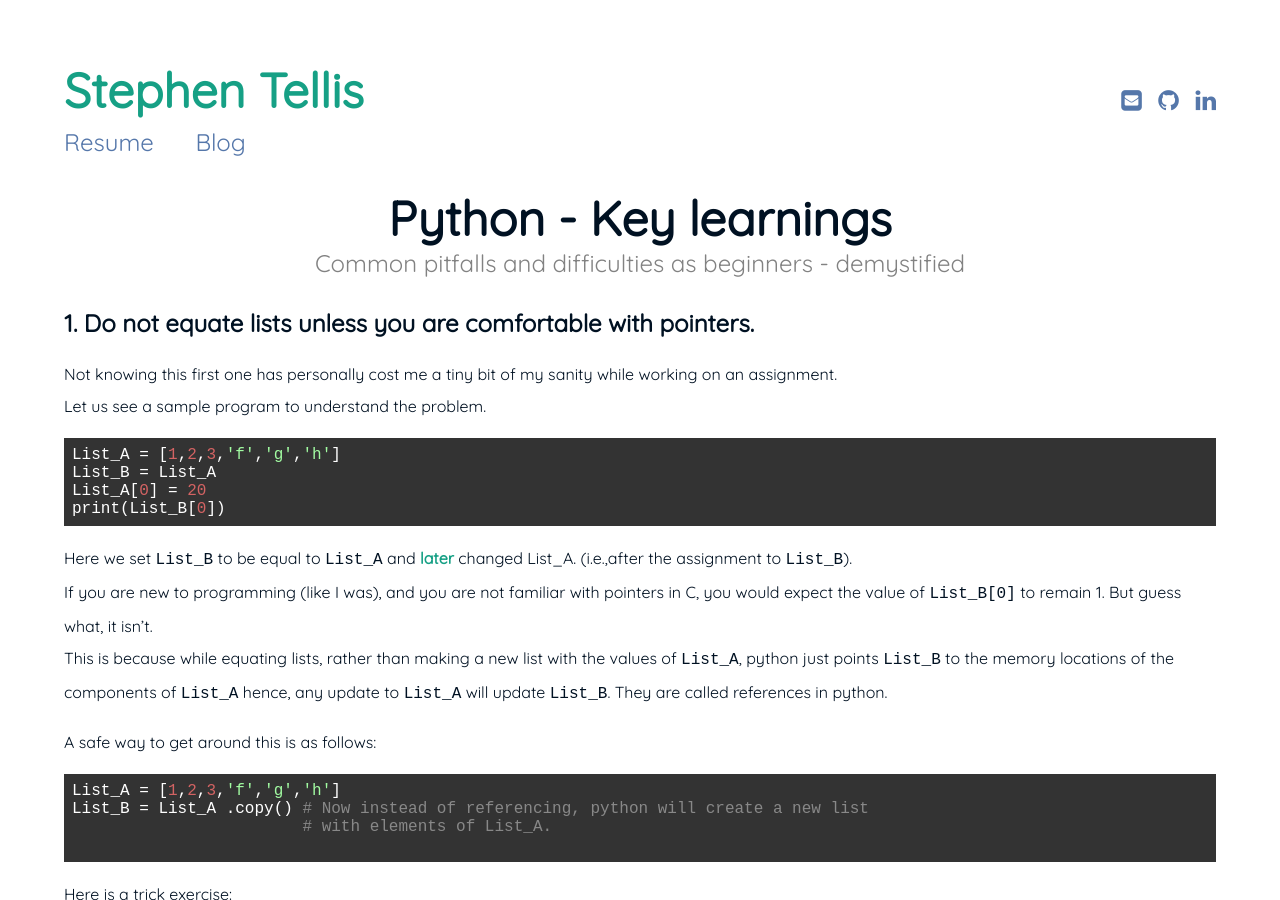
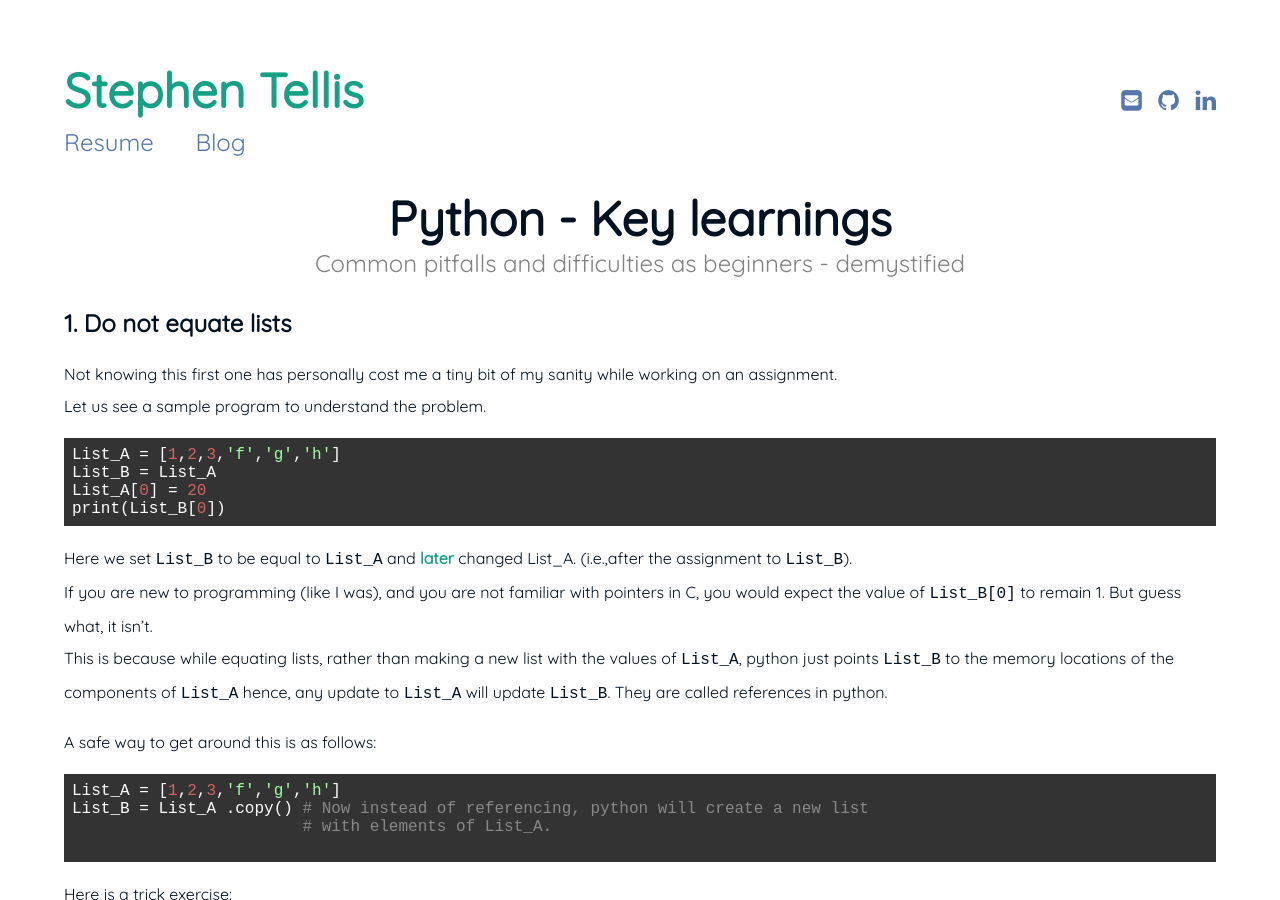
Before and after one commit to Stephen-Tellis/home, a Jekyll site: the page built from _posts/2020-07-01-python_beginner_problem.md, in a window 1280 px wide and 900 px high. Built offline with Jekyll 4.4.1, drawn with Linux system fonts in a browser that asks for light colours.

Commit message:
updated post

````diff
--- a/_posts/2020-07-01-python_beginner_problem.md
+++ b/_posts/2020-07-01-python_beginner_problem.md
@@ -6,7 +6,7 @@ date:   2020-07-01 21:21:21 +0530
 categories: ["Python, C++, MATLAB"]
 ---
 
-## 1. Do not equate lists unless you are comfortable with pointers.
+## 1. Do not equate lists
 Not knowing this first one has personally cost me a tiny bit of my sanity while working on an assignment.
 Let us see a sample program to understand the problem.
 ```
````
